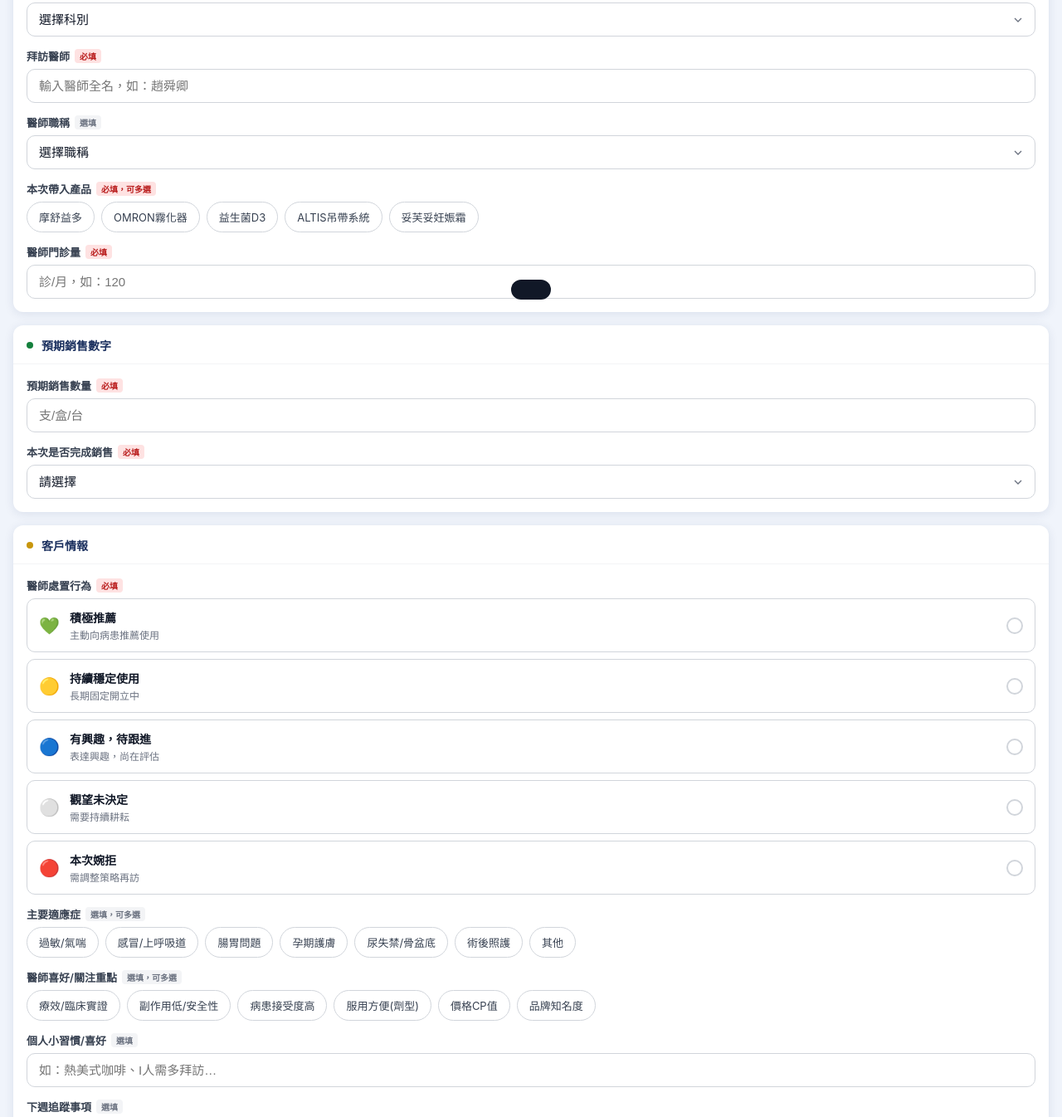
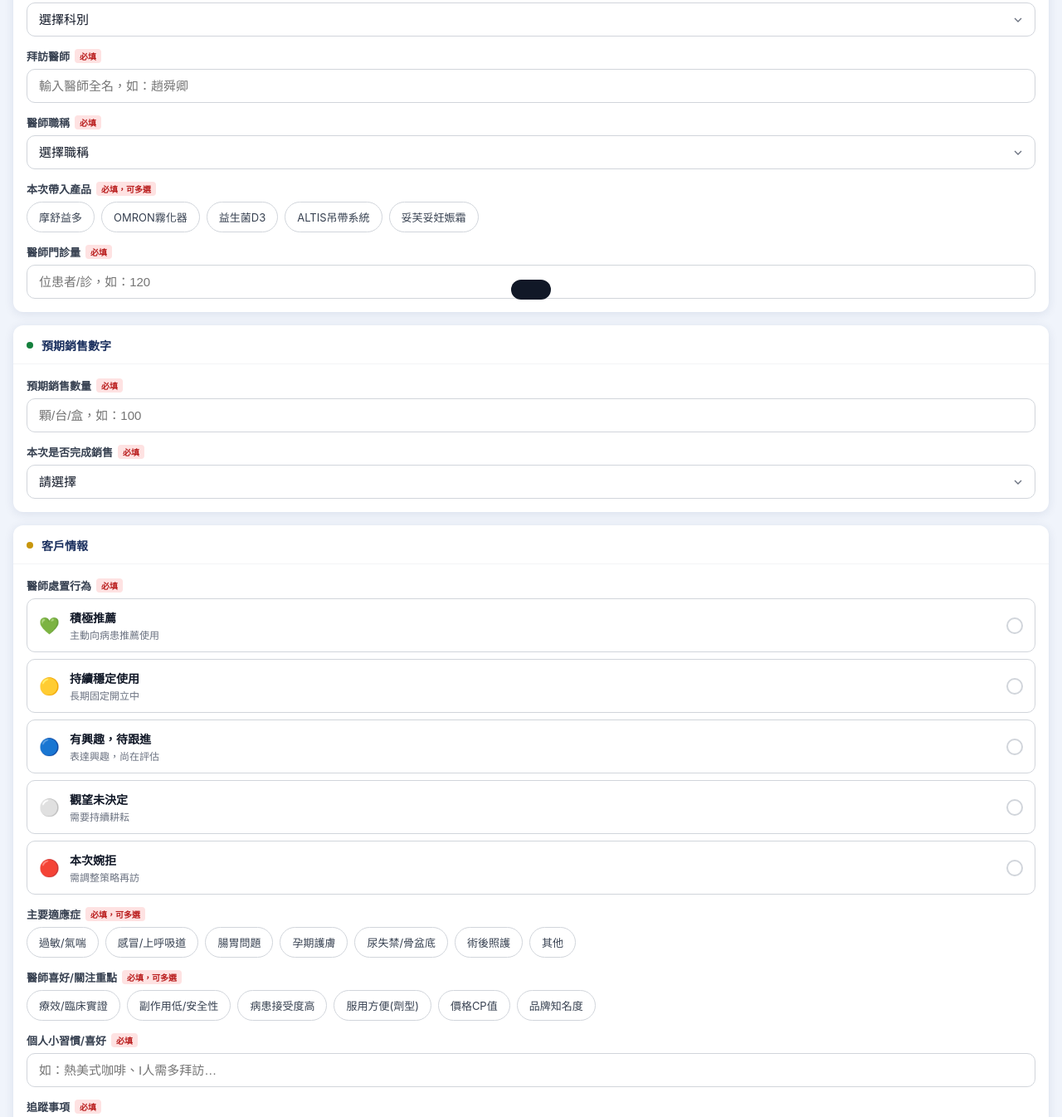
Before and after one commit to mulab2021-pixel/shengzhi-app, a plain HTML site: page index.html in a window 1280 px wide. Shown: the part 495-1841 px from the top of the page at 83% size. Drawn offline with Linux system fonts and the light colour scheme.

Commit message:
Update index.html

```diff
--- a/index.html
+++ b/index.html
@@ -407,7 +407,7 @@
         <div id="last-followup-date" style="font-size:11px;color:#b45309;margin-top:4px;opacity:0.8"></div>
       </div>
       <div class="field">
-        <div class="field-label">醫師職稱 <span class="opt">選填</span></div>
+        <div class="field-label">醫師職稱 <span class="req">必填</span></div>
         <select id="f-title">
           <option value="">選擇職稱</option>
           <option>主治醫師</option><option>住院醫師</option><option>科主任</option>
@@ -426,7 +426,7 @@
       </div>
       <div class="field">
         <div class="field-label">醫師門診量 <span class="req">必填</span></div>
-        <input type="number" id="f-clinic" placeholder="診/月，如：120" min="0">
+        <input type="number" id="f-clinic" placeholder="位患者/診，如：120" min="0">
       </div>
     </div>
   </div>
@@ -440,7 +440,7 @@
     <div class="section-body">
       <div class="field">
         <div class="field-label">預期銷售數量 <span class="req">必填</span></div>
-        <input type="number" id="f-qty" placeholder="支/盒/台" min="0">
+        <input type="number" id="f-qty" placeholder="顆/台/盒，如：100" min="0">
       </div>
       <div class="field">
         <div class="field-label">本次是否完成銷售 <span class="req">必填</span></div>
@@ -508,7 +508,7 @@
       </div>
 
       <div class="field">
-        <div class="field-label">主要適應症 <span class="opt">選填，可多選</span></div>
+        <div class="field-label">主要適應症 <span class="req">必填，可多選</span></div>
         <div class="chip-group" id="chips-indi">
           <div class="chip green" data-val="過敏/氣喘" onclick="toggleChip(this,'green')">過敏/氣喘</div>
           <div class="chip green" data-val="感冒/上呼吸道" onclick="toggleChip(this,'green')">感冒/上呼吸道</div>
@@ -521,7 +521,7 @@
       </div>
 
       <div class="field">
-        <div class="field-label">醫師喜好/關注重點 <span class="opt">選填，可多選</span></div>
+        <div class="field-label">醫師喜好/關注重點 <span class="req">必填，可多選</span></div>
         <div class="chip-group" id="chips-pref">
           <div class="chip gold" data-val="療效/臨床實證" onclick="toggleChip(this,'gold')">療效/臨床實證</div>
           <div class="chip gold" data-val="副作用低/安全性" onclick="toggleChip(this,'gold')">副作用低/安全性</div>
@@ -533,12 +533,12 @@
       </div>
 
       <div class="field">
-        <div class="field-label">個人小習慣/喜好 <span class="opt">選填</span></div>
+        <div class="field-label">個人小習慣/喜好 <span class="req">必填</span></div>
         <input type="text" id="f-personal" placeholder="如：熱美式咖啡、I人需多拜訪…">
       </div>
 
       <div class="field">
-        <div class="field-label">下週追蹤事項 <span class="opt">選填</span></div>
+        <div class="field-label">追蹤事項 <span class="req">必填</span></div>
         <textarea id="f-followup" placeholder="如：帶最新文獻、申請進藥、安排說明會…"></textarea>
       </div>
     </div>
@@ -718,12 +718,18 @@ function submitForm() {
   if (!hospital) errors.push('醫院名稱');
   if (!dept) errors.push('科別');
   if (!doctor) errors.push('醫師姓名');
+  const title = document.getElementById('f-title').value;
+  if (!title) errors.push('醫師職稱');
   if (products.length === 0) errors.push('帶入產品');
   if (!clinic) errors.push('門診量');
   if (!qty) errors.push('銷售數量');
 
   if (!success) errors.push('是否完成銷售');
   if (!behavior) errors.push('醫師處置行為');
+  if (indication.length === 0) errors.push('主要適應症');
+  if (pref.length === 0) errors.push('醫師喜好/關注重點');
+  if (!personal) errors.push('個人小習慣/喜好');
+  if (!followup) errors.push('追蹤事項');
 
   if (errors.length > 0) {
     showToast('請填寫：' + errors.join('、'), 'error');
```
